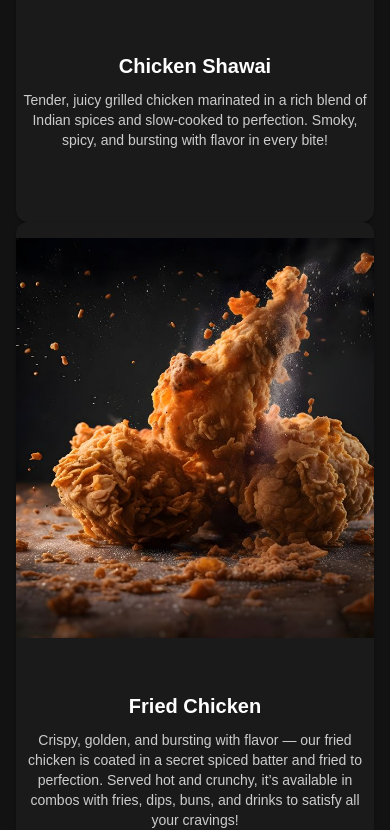
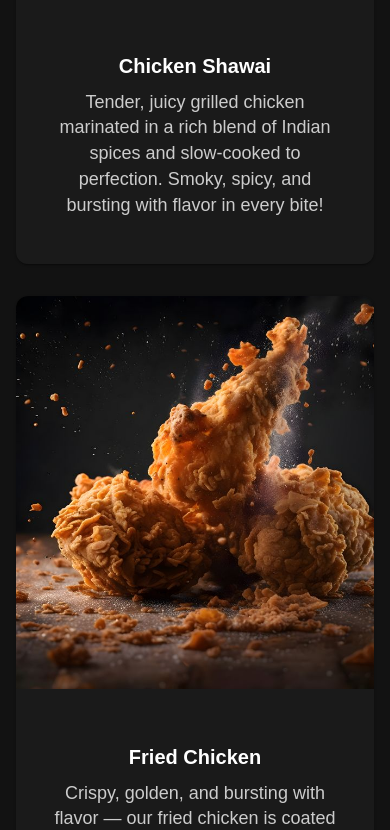
Before and after one commit to muhamedshijas/chickees, a React (Create React App) app: page / in a window 390 px wide. Shown: the part 1420-2250 px from the top of the page. Built offline with nearby package versions, Linux system fonts and the light colour scheme.

Commit message:
responsive changes

```diff
--- a/src/Components/MenuHighlights.js
+++ b/src/Components/MenuHighlights.js
@@ -52,7 +52,7 @@ function MenuHighlights() {
                 color: "white",
                 borderRadius: 3,
                 p: 2,
-                height: "100%",
+                height:"650px",
                 display: "flex",
                 flexDirection: "column",
                 justifyContent: "center",
@@ -82,8 +82,8 @@ function MenuHighlights() {
                   sx={{
                     mt: 1,
                     color: "#CCCCCC",
-                    width: "350px",
-                    textAlign: "center",
+                    width: "300px",
+                    fontSize:"18px"
                   }}
                 >
                   {item.description}
```
